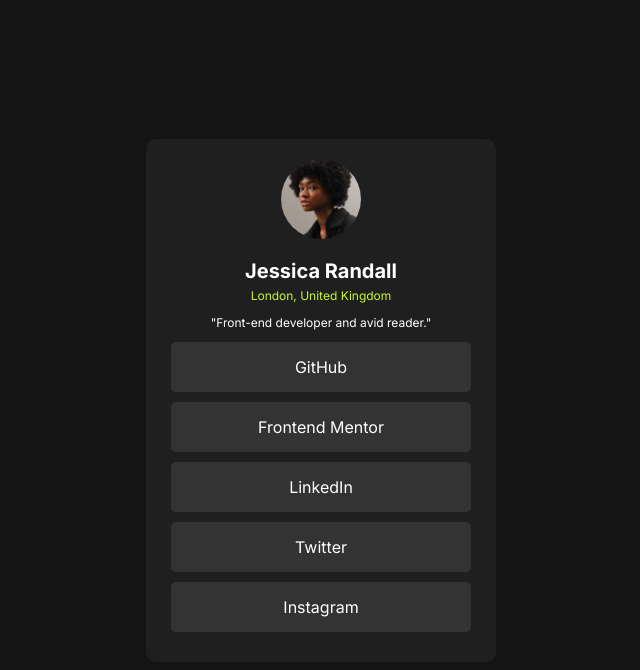
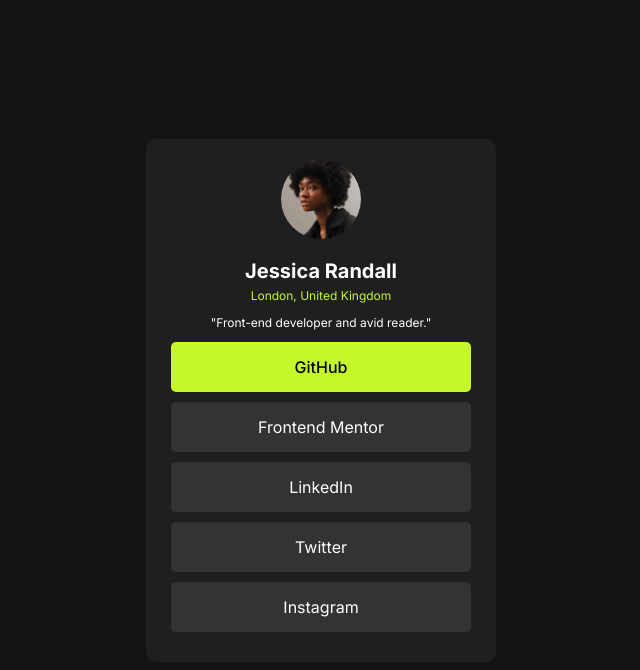
Before and after one commit to Muhammad-Taus/Social-Links-Profile, a plain HTML site: page index.html in a window 1280 px wide. In both pictures the pointer is over the item "GitHub". Shown: the whole page, without its empty margins (319-959 px from the left). Drawn offline with Linux system fonts and the light colour scheme.

Commit message:
hover transition added

```diff
--- a/styles.css
+++ b/styles.css
@@ -95,9 +95,17 @@ body{
     margin-bottom: 10px;
     width: 15.625rem; /*250px*/
     height: 2.5rem; /*40px*/
+    transition: 0.8s;
     @media all and (min-width: 800px){
         width: 300px;
         height: 50px;
         font-size: 16px;
     }
 }
+
+.card-lists li:hover{
+    cursor: pointer;
+    background-color: var(--greenColor);
+    color: black;
+    font-weight: 500;
+}
```
